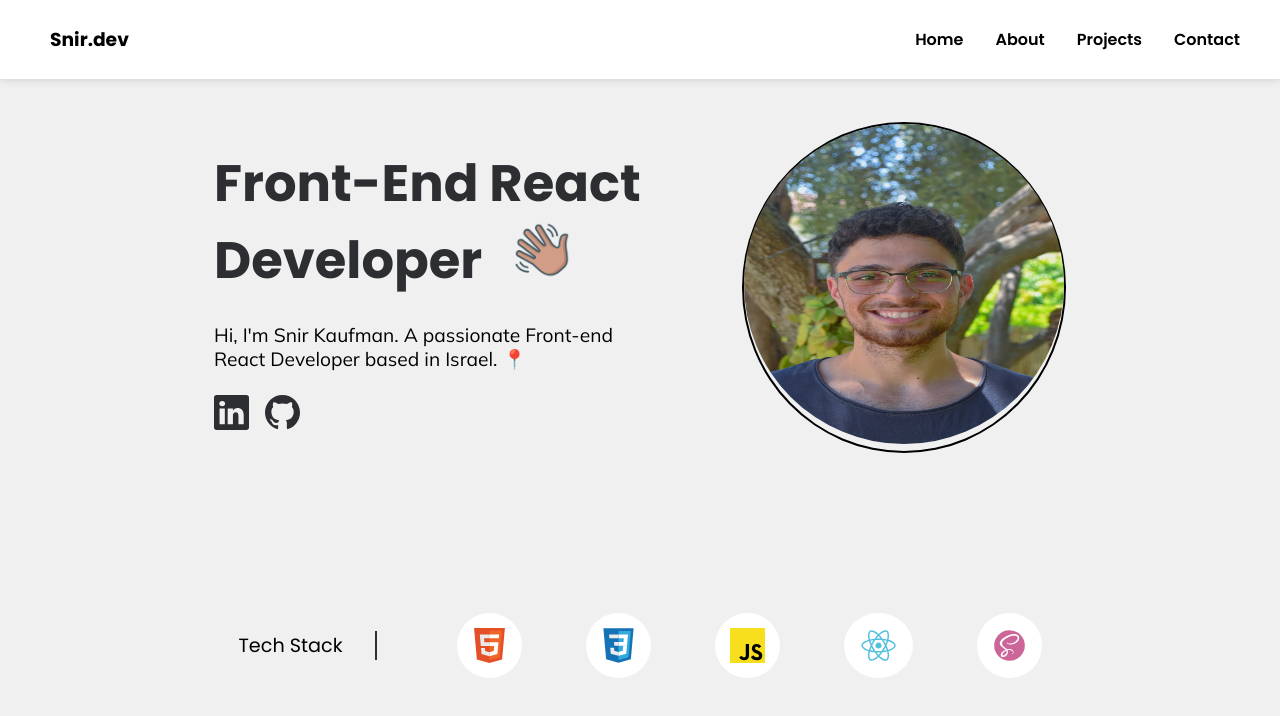
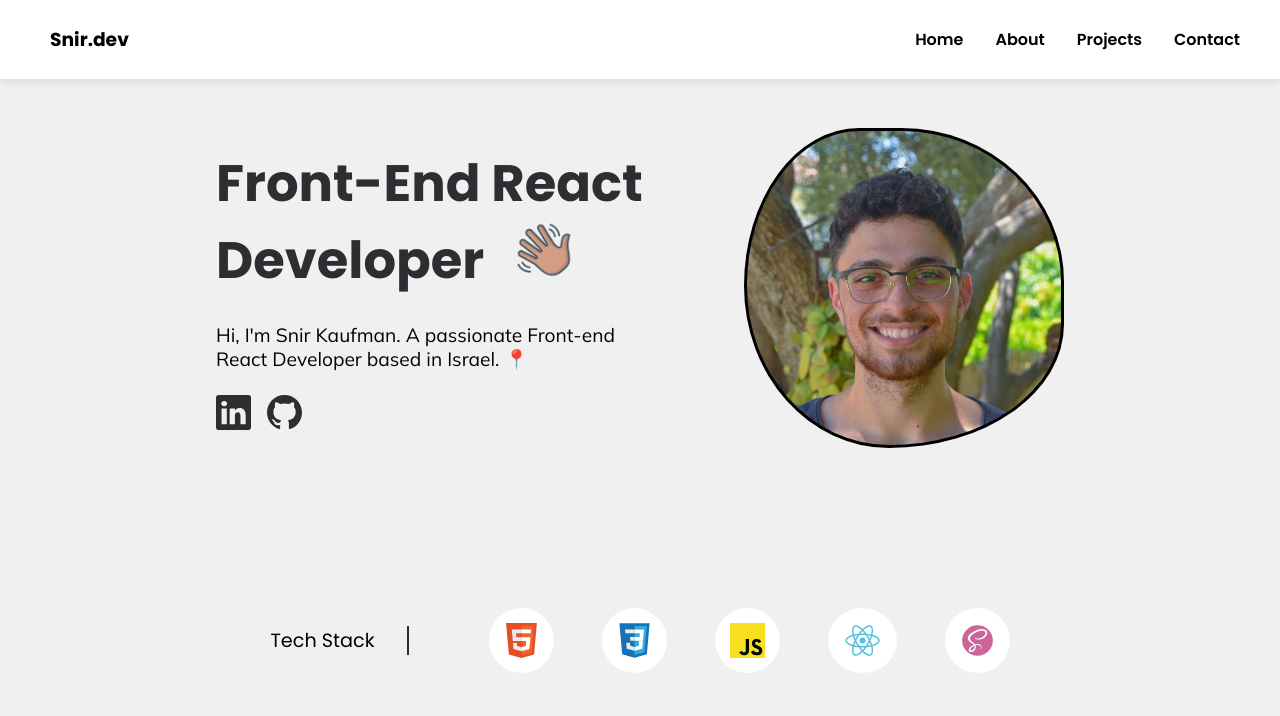
Before and after one commit to SnirKaufman/protfolio, a React (Vite) app: page / in a window 1280 px wide. Shown: the top 716 px of the page. Built offline with nearby package versions, Linux system fonts and the light colour scheme.

Commit message:
finished section -not responsive

```diff
--- a/src/components/Hero/Hero.css
+++ b/src/components/Hero/Hero.css
@@ -1,4 +1,4 @@
-.container {
+.hero-section {
   display: flex;
   flex-direction: column;
   justify-content: center;
@@ -8,7 +8,7 @@
   background-color: #f0f0f0;
 }
 
-.hero {
+.inner-container {
   --secondary-color: #2d2e32;
   display: flex;
   justify-content: center;
@@ -16,57 +16,51 @@
   gap: 5rem;
 }
 
-.hero-text-container {
+.content-wrapper {
   display: flex;
   flex-direction: column;
   gap: 0.5rem;
   width: 28rem;
 }
 
-.hero-text-container h1 {
+.title {
   color: var(--secondary-color);
   font-size: 3.2rem;
 }
 
 .waving-hand {
   margin: 0 2rem;
+  height: 3.5rem;
+  width: 3.5rem;
 }
 
-.hero-text-container p {
+.subtitle {
   padding-top: 1rem;
   font-size: 1.2rem;
   font-family: "Mulish", sans-serif;
 }
 
-.hero-text-container img {
-  height: 3.5rem;
-  width: 3.5rem;
-}
-
-.hero-icons-container {
+.hero-svg-container {
   display: flex;
   gap: 1rem;
   padding-top: 1rem;
 }
-.icons {
+.icon {
   color: var(--secondary-color);
 }
 
-.icons:hover {
+.icon:hover {
   color: #147efb;
   transition: ease-in 0.2s;
   cursor: pointer;
 }
 
 .hero-img {
-  border: 2px solid black;
-  border-radius: 50%;
-}
-
-.hero-img img {
-  border-radius: 50%;
+  border: 3px solid black;
+  border-radius: 100%;
+  height: 20rem;
   width: 20rem;
-  height: 20rem;
+  animation: morph 8s ease-in-out infinite;
 }
 
 .tech-stack-container {
@@ -76,15 +70,15 @@
   padding-top: 5rem;
 }
 
-.tech-stack-icons {
-  display: flex;
-  gap: 4rem;
-}
-
-.tech-stack {
+.tech-stack-title {
   font-size: 1.2rem;
   padding-right: 2rem;
   border-right: 2px solid #2d2e32;
+}
+
+.tech-stack-svg-container {
+  display: flex;
+  gap: 3rem;
 }
 
 .tech-rounded {
@@ -94,10 +88,22 @@
   padding: 15px;
 }
 
-.tech {
+.tech-single-svg {
   height: 100%;
 }
 
 .tech-rounded:hover {
   cursor: pointer;
 }
+
+@keyframes morph {
+  0% {
+    border-radius: 60% 40% 30% 70%/60% 30% 70% 40%;
+  }
+  50% {
+    border-radius: 30% 60% 70% 40%/50% 60% 30% 60%;
+  }
+  100% {
+    border-radius: 60% 40% 30% 70%/60% 30% 70% 40%;
+  }
+}
--- a/src/components/Hero/Hero.tsx
+++ b/src/components/Hero/Hero.tsx
@@ -13,32 +13,36 @@ const TECH_SVGS = [
   { srcName: "scss.svg" },
 ];
 
+const heroPicture = {
+  backgroundImage: 'url("/public/snir.jpg")',
+  backgroundSize: "cover",
+  backgroundPosition: "center",
+};
+
 function Hero() {
   return (
-    <div className="container">
-      <div className="hero">
-        <div className="hero-text-container">
-          <h1>
+    <div className="hero-section">
+      <div className="inner-container">
+        <div className="content-wrapper">
+          <h1 className="title">
             {TITLE}
             <img src="/wave.png" alt="waving_hand" className="waving-hand" />
           </h1>
-          <p>{SUBTITLE}</p>
-          <div className="hero-icons-container">
-            <BsLinkedin size={35} className="icons" />
-            <BsGithub size={35} className="icons" />
+          <p className="subtitle">{SUBTITLE}</p>
+          <div className="hero-svg-container">
+            <BsLinkedin size={35} className="icon" />
+            <BsGithub size={35} className="icon" />
           </div>
         </div>
-        <div className="hero-img">
-          <img src="/Snir.jpg" alt="snir" />
-        </div>
+        <div className="hero-img" style={heroPicture}></div>
       </div>
       <div className="tech-stack-container">
-        <div className="tech-stack">Tech Stack </div>
-        <div className="tech-stack-icons">
+        <div className="tech-stack-title">Tech Stack </div>
+        <div className="tech-stack-svg-container">
           {TECH_SVGS.map(({ srcName }) => {
             return (
               <div className="tech-rounded">
-                <img className="tech" src={srcName} />
+                <img className="tech-single-svg" src={srcName} />
               </div>
             );
           })}
```
